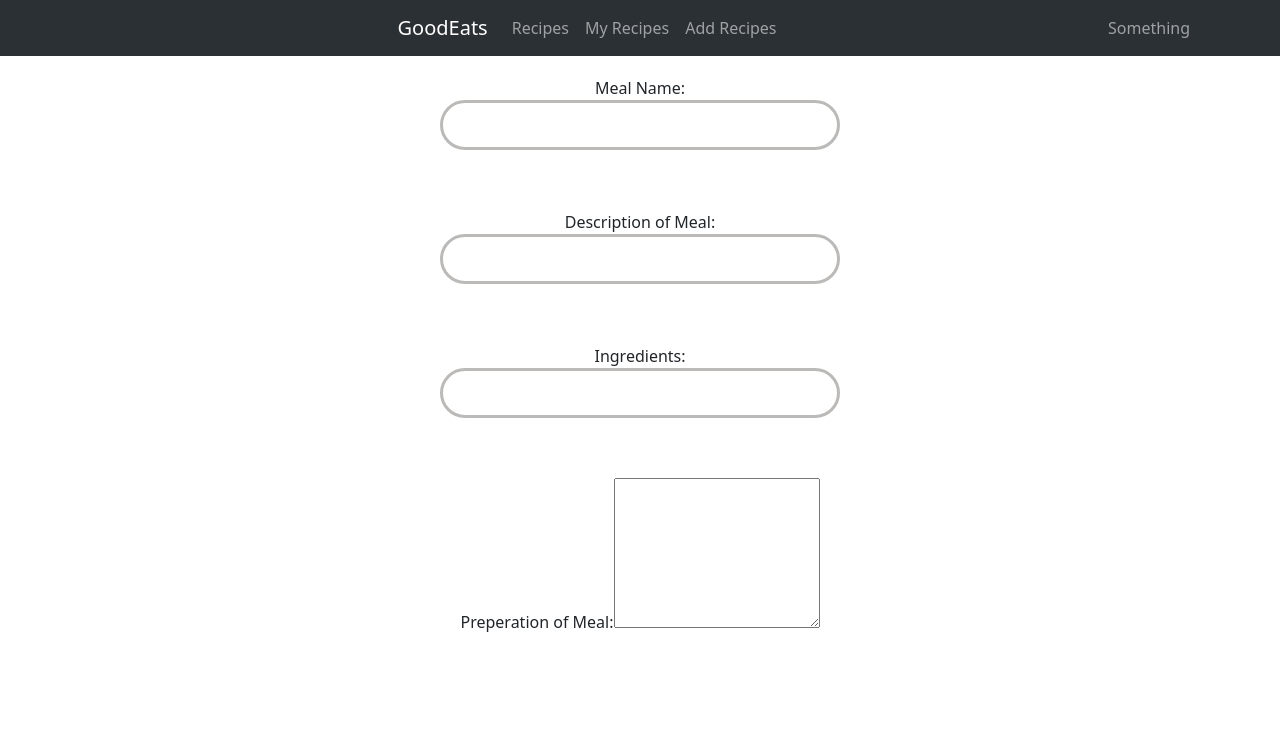
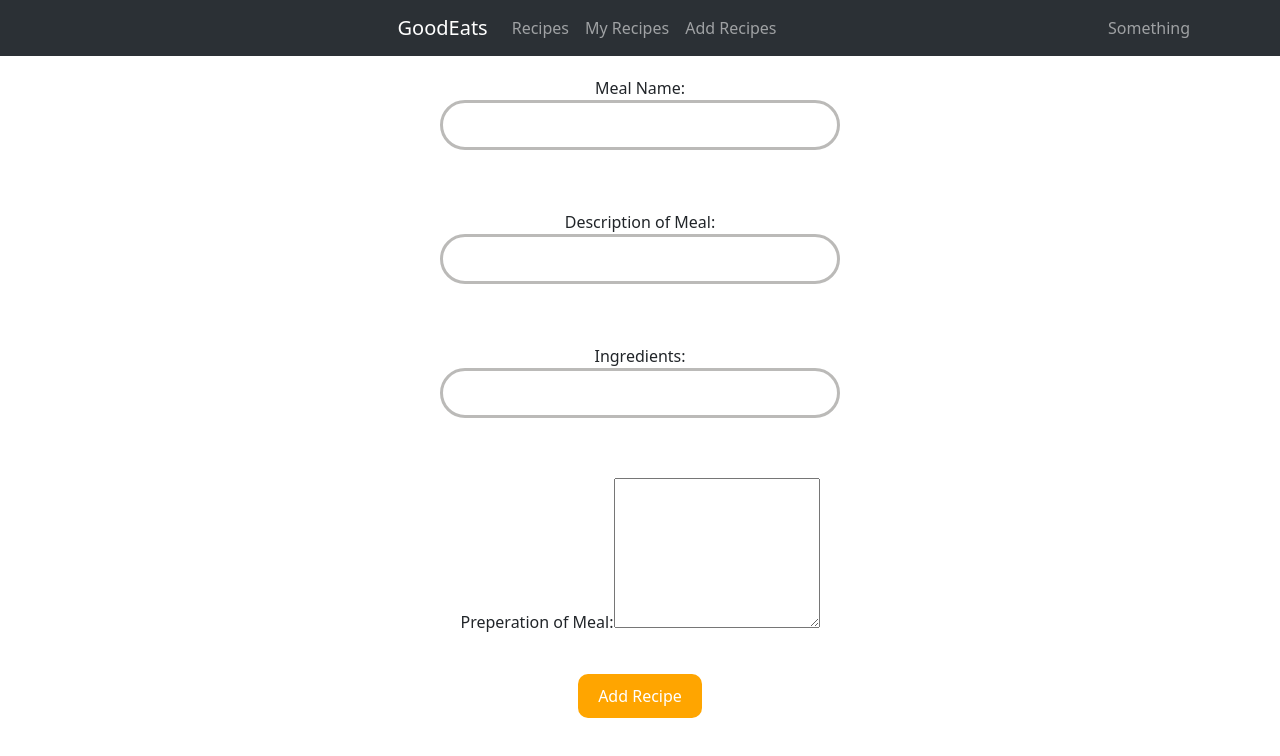
Before and after one commit to JakubSzkup1/RecipeAppProject, a React (Create React App) app: page /create in a window 1280 px wide. Shown: the top 756 px of the page. Built offline with nearby package versions, Linux system fonts and the light colour scheme.

Commit message:
create and read component created for recipes

```diff
--- a/package.json
+++ b/package.json
@@ -6,6 +6,7 @@
     "@testing-library/jest-dom": "^5.17.0",
     "@testing-library/react": "^13.4.0",
     "@testing-library/user-event": "^13.5.0",
+    "axios": "^1.6.2",
     "bootstrap": "^5.3.2",
     "cors": "^2.8.5",
     "express": "^4.18.2",
--- a/src/components/Create.css
+++ b/src/components/Create.css
@@ -25,3 +25,11 @@
     border-radius: 3px;
     box-sizing: border-box;
 }
+input[type="submit"] {
+    background-color: orange;
+    color: white;
+    padding: 10px 20px;
+    border: none;
+    border-radius: 10px;
+    cursor: pointer; /*cursor changes when hoovering over button*/
+}
--- a/src/components/create.js
+++ b/src/components/create.js
@@ -80,6 +80,10 @@ function Create() {
                         rows="6" // Set the number of visible rows
                     ></textarea>
                 </div>
+
+                <div>
+                    <input type="submit" value="Add Recipe"></input>
+                </div>
             </form>
         </div>
 
```
Also changed, not shown: src/components/RecipeCard.js (+19 -0 lines), src/components/Recipes.js (+12 -0 lines), src/components/food.jpg (added), 1 other file (tests, documents, lock files or other folders).
